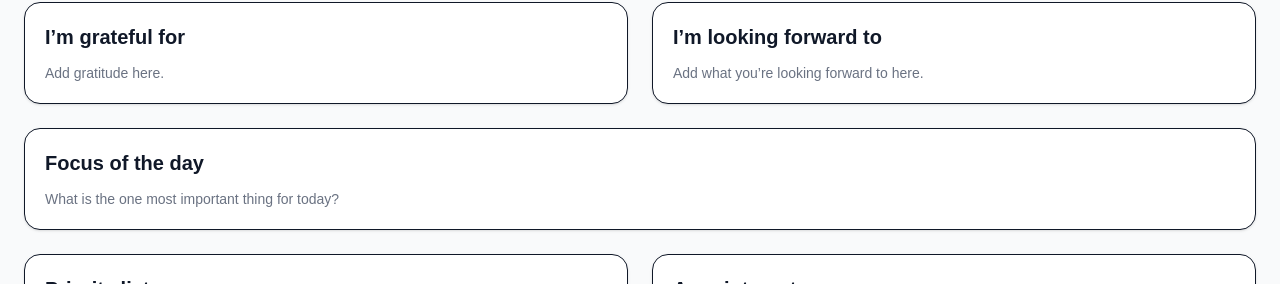
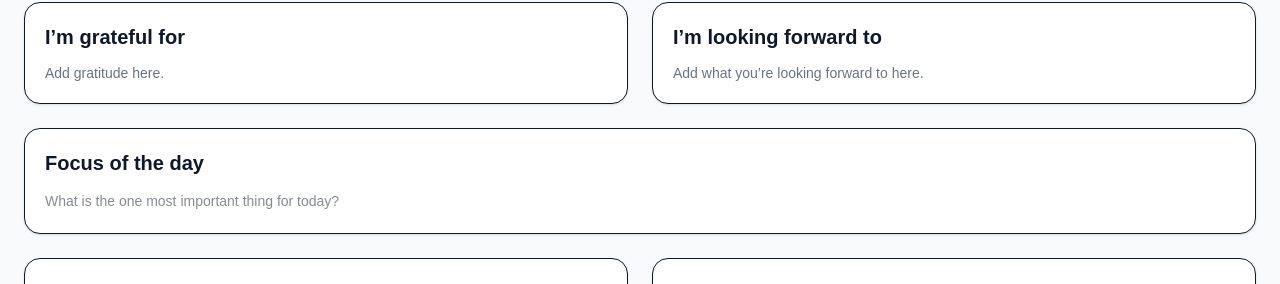
Before and after one commit to zolotavina/personal-dashboard, a Next.js app: page / in a window 1280 px wide. Shown: the part 118-402 px from the top of the page. Built offline with nearby package versions, Linux system fonts and the light colour scheme.

Commit message:
Add per-day focus section and improve layout

```diff
--- a/src/app/page.tsx
+++ b/src/app/page.tsx
@@ -6,7 +6,12 @@ import SectionCard from "@/components/SectionCard";
 
 const NotesSection = dynamic(
   () => import("@/components/planner/NotesSection"),
-  { ssr: false }
+  { ssr: false },
+);
+
+const FocusSection = dynamic(
+  () => import("@/components/planner/FocusSection"),
+  { ssr: false },
 );
 
 function formatDate(date: Date) {
@@ -86,9 +91,7 @@ export default function Home() {
 
         <section className="mb-6">
           <SectionCard title="Focus of the day">
-            <p className="text-sm text-gray-500">
-              What is the one most important thing for today?
-            </p>
+            <FocusSection key={dateKey} storageKey={`focus-${dateKey}`} />
           </SectionCard>
         </section>
 
--- a/src/components/SectionCard.tsx
+++ b/src/components/SectionCard.tsx
@@ -8,7 +8,7 @@ export default function SectionCard({
   children,
 }: SectionCardProps) {
   return (
-    <div className="h-full rounded-2xl border bg-white p-5 shadow-sm">
+    <div className="rounded-2xl border bg-white p-5 shadow-sm">
       <h2 className="mb-3 text-xl font-semibold">{title}</h2>
       {children}
     </div>
--- /dev/null
+++ b/src/components/planner/FocusSection.tsx
@@ -0,0 +1,28 @@
+"use client";
+
+import { useEffect, useState } from "react";
+
+type FocusSectionProps = {
+  storageKey: string;
+};
+
+export default function FocusSection({ storageKey }: FocusSectionProps) {
+  const [focus, setFocus] = useState(() => {
+    const savedFocus = localStorage.getItem(storageKey);
+    return savedFocus || "";
+  });
+
+  useEffect(() => {
+    localStorage.setItem(storageKey, focus);
+  }, [storageKey, focus]);
+
+  return (
+    <input
+      type="text"
+      value={focus}
+      onChange={(e) => setFocus(e.target.value)}
+      placeholder="What is the one most important thing for today?"
+      className="w-full bg-transparent text-sm outline-none"
+    />
+  );
+}
```
